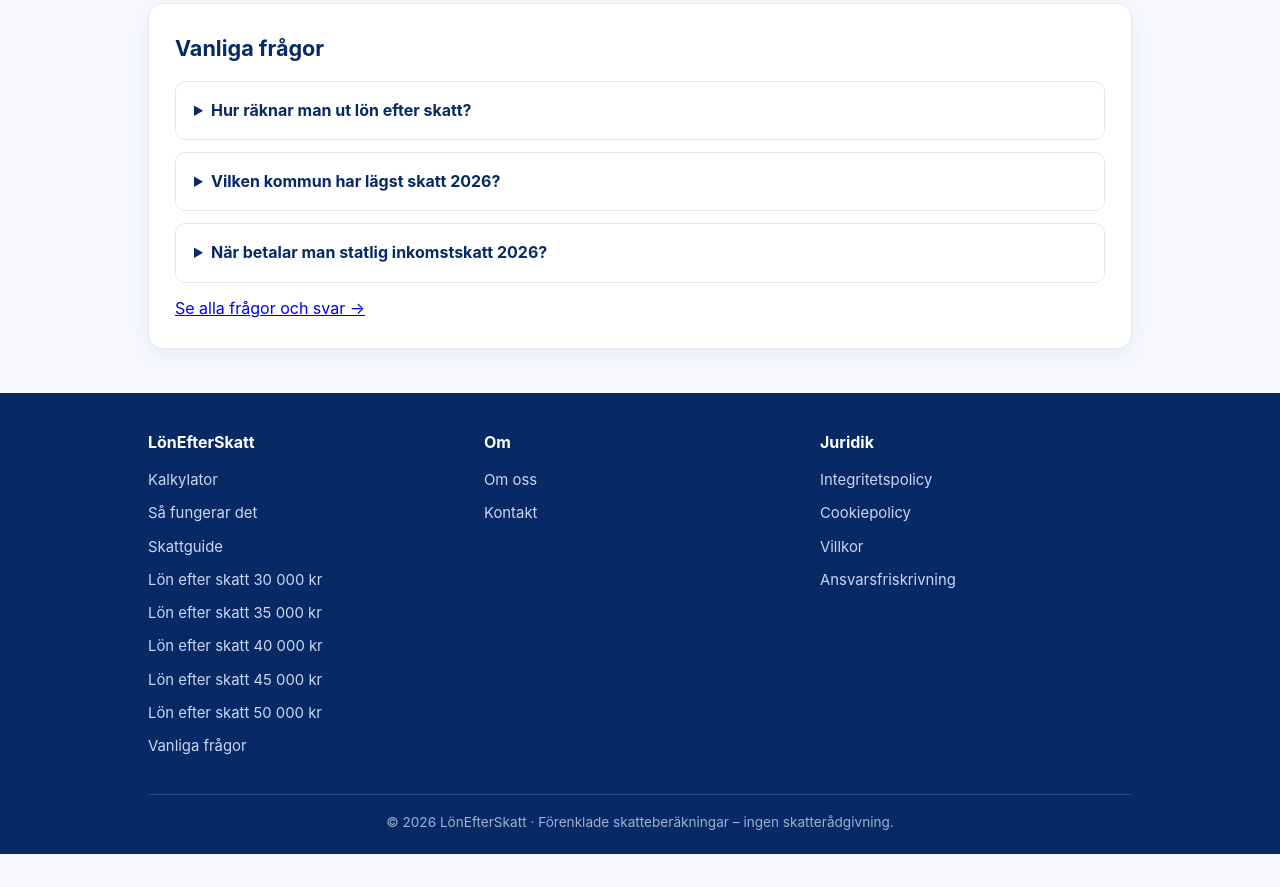
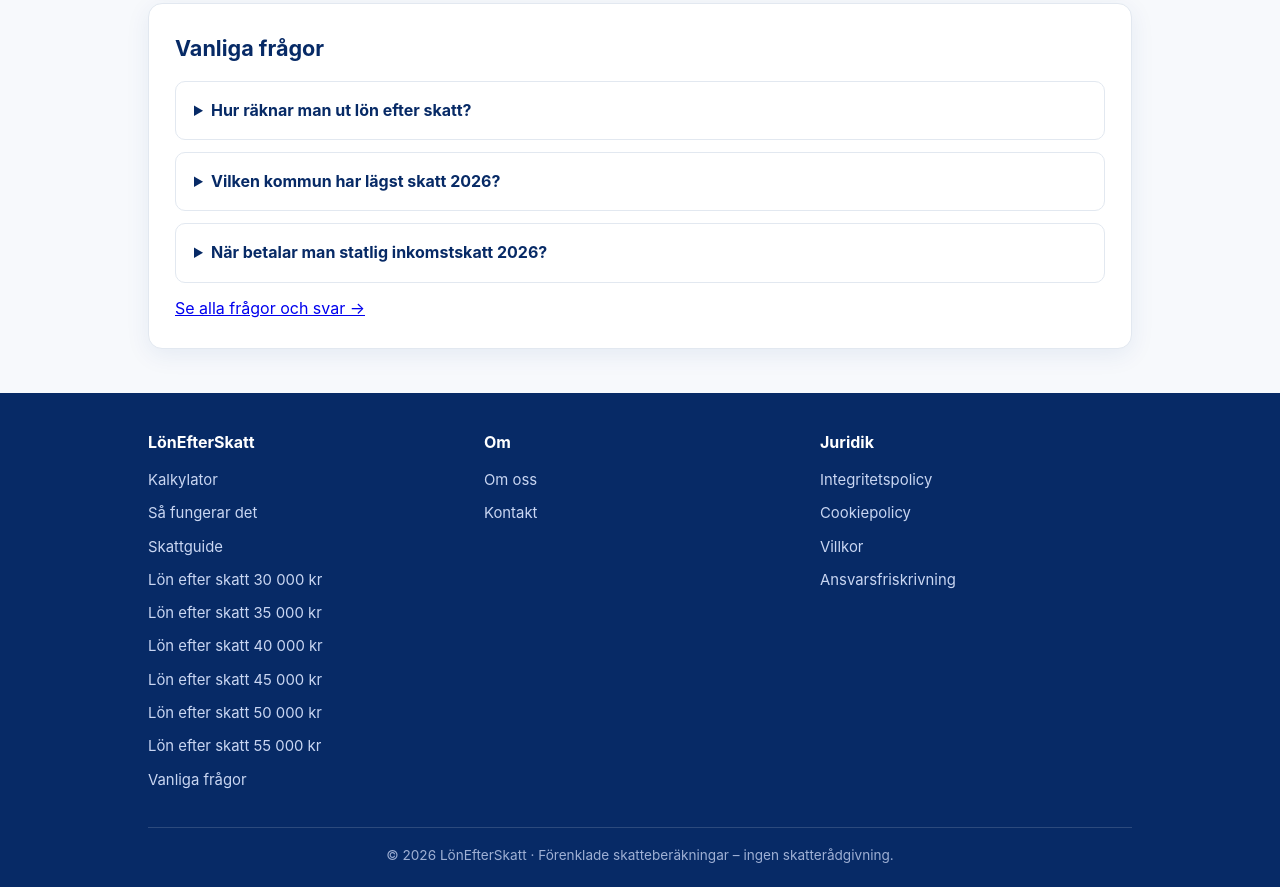
Before and after one commit to mirzacreative/lon-efter-skatt, a plain HTML site: page index.html in a window 1280 px wide. Shown: the part 1257-2144 px from the top of the page. Before the commit the page ends 2111 px from the top, so only its background shows below. Drawn offline with Linux system fonts and the light colour scheme.

Commit message:
Add lon-efter-skatt-55000-kr.html link to index footer

```diff
--- a/index.html
+++ b/index.html
@@ -151,7 +151,7 @@ Individuella avdrag (t.ex. reseavdrag, ränteavdrag), kyrkoavgift och begravning
 <footer class="site-footer">
 <div class="wrap">
 <div class="cols">
-<div><h4>LönEfterSkatt</h4><a href="index.html">Kalkylator</a><a href="sa-fungerar-det.html">Så fungerar det</a><a href="skatt-i-sverige-guide.html">Skattguide</a><a href="lon-efter-skatt-30000-kr.html">Lön efter skatt 30 000 kr</a><a href="lon-efter-skatt-35000-kr.html">Lön efter skatt 35 000 kr</a><a href="lon-efter-skatt-40000-kr.html">Lön efter skatt 40 000 kr</a><a href="lon-efter-skatt-45000-kr.html">Lön efter skatt 45 000 kr</a><a href="lon-efter-skatt-50000-kr.html">Lön efter skatt 50 000 kr</a><a href="vanliga-fragor.html">Vanliga frågor</a></div>
+<div><h4>LönEfterSkatt</h4><a href="index.html">Kalkylator</a><a href="sa-fungerar-det.html">Så fungerar det</a><a href="skatt-i-sverige-guide.html">Skattguide</a><a href="lon-efter-skatt-30000-kr.html">Lön efter skatt 30 000 kr</a><a href="lon-efter-skatt-35000-kr.html">Lön efter skatt 35 000 kr</a><a href="lon-efter-skatt-40000-kr.html">Lön efter skatt 40 000 kr</a><a href="lon-efter-skatt-45000-kr.html">Lön efter skatt 45 000 kr</a><a href="lon-efter-skatt-50000-kr.html">Lön efter skatt 50 000 kr</a><a href="lon-efter-skatt-55000-kr.html">Lön efter skatt 55 000 kr</a><a href="vanliga-fragor.html">Vanliga frågor</a></div>
 <div><h4>Om</h4><a href="om-oss.html">Om oss</a><a href="kontakt.html">Kontakt</a></div>
 <div><h4>Juridik</h4><a href="integritetspolicy.html">Integritetspolicy</a><a href="cookiepolicy.html">Cookiepolicy</a><a href="villkor.html">Villkor</a><a href="ansvarsfriskrivning.html">Ansvarsfriskrivning</a></div>
 </div>
```
